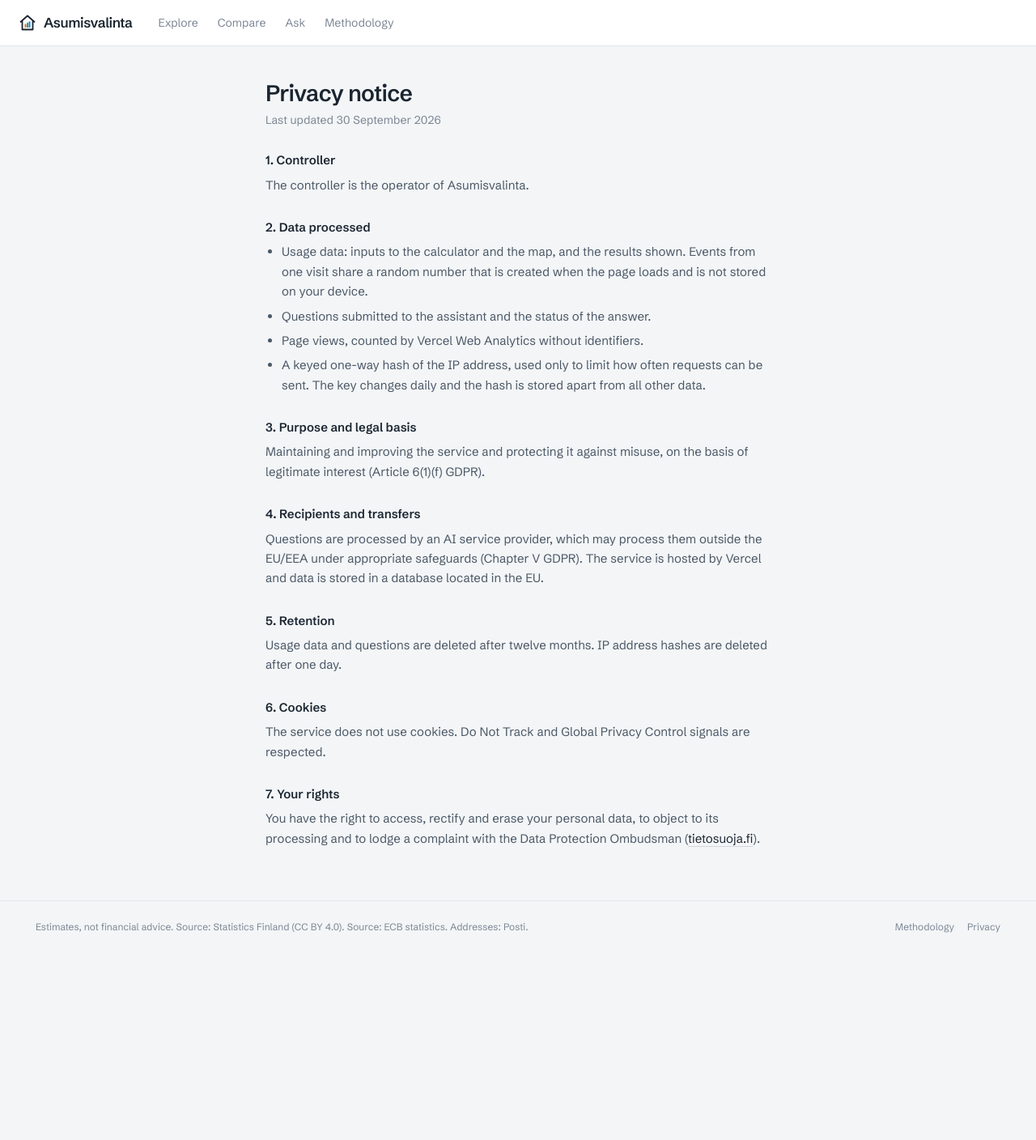
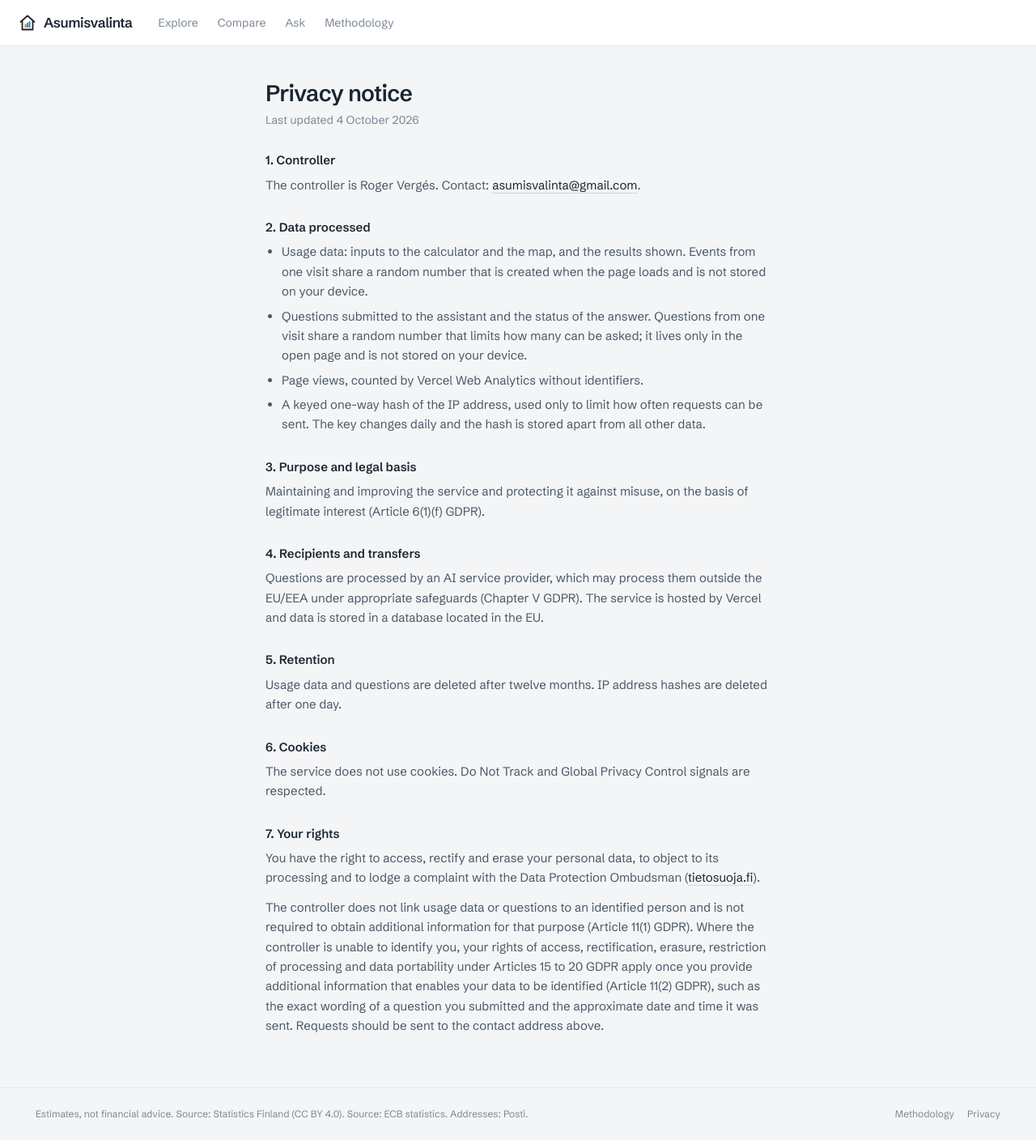
Before and after one commit to eirasroger/asumisvalinta, a Next.js app in the folder web/: page /privacy in a window 1280 px wide. Shown: the whole page at 81% size. Before the commit the page ends 1177 px from the top, so only its background shows below. Built offline with nearby package versions, Linux system fonts and the light colour scheme.

Commit message:
better privacy settings

```diff
--- a/web/src/app/ask/page.tsx
+++ b/web/src/app/ask/page.tsx
@@ -18,16 +18,12 @@ const STATUS_LABELS: Record<AskResponse["status"], string> = {
   error: "Something went wrong",
 };
 
+// Kept in memory only: nothing is stored on the device, and a reload starts a new session.
+let currentSession: string | null = null;
+
 function sessionId() {
-  try {
-    const stored = sessionStorage.getItem("asumisvalinta-session");
-    if (stored) return stored;
-    const created = crypto.randomUUID();
-    sessionStorage.setItem("asumisvalinta-session", created);
-    return created;
-  } catch {
-    return crypto.randomUUID();
-  }
+  currentSession ??= crypto.randomUUID();
+  return currentSession;
 }
 
 export default function AskPage() {
--- a/web/src/app/privacy/page.tsx
+++ b/web/src/app/privacy/page.tsx
@@ -1,26 +1,21 @@
 export const metadata = { title: "Privacy notice · Asumisvalinta" };
 
 const LINK = "text-ink underline decoration-line-strong underline-offset-4 hover:decoration-ink";
+const CONTROLLER = "Roger Vergés";
+const CONTACT = "asumisvalinta@gmail.com";
 
 export default function PrivacyPage() {
-  const contact = process.env.PRIVACY_CONTACT_EMAIL;
   return (
     <article className="mx-auto max-w-2xl px-4 pt-10 pb-16 text-[15px] leading-relaxed text-ink-2 sm:px-6">
       <h1 className="text-2xl font-semibold tracking-tight text-ink sm:text-[28px]">Privacy notice</h1>
-      <p className="mt-1 text-sm text-ink-3">Last updated 30 September 2026</p>
+      <p className="mt-1 text-sm text-ink-3">Last updated 4 October 2026</p>
 
       <Section number={1} title="Controller">
-        The controller is the operator of Asumisvalinta.
-        {contact && (
-          <>
-            {" "}
-            Contact:{" "}
-            <a className={LINK} href={`mailto:${contact}`}>
-              {contact}
-            </a>
-            .
-          </>
-        )}
+        The controller is {CONTROLLER}. Contact:{" "}
+        <a className={LINK} href={`mailto:${CONTACT}`}>
+          {CONTACT}
+        </a>
+        .
       </Section>
 
       <Section number={2} title="Data processed">
@@ -29,7 +24,10 @@ export default function PrivacyPage() {
             Usage data: inputs to the calculator and the map, and the results shown. Events from one visit share a
             random number that is created when the page loads and is not stored on your device.
           </li>
-          <li>Questions submitted to the assistant and the status of the answer.</li>
+          <li>
+            Questions submitted to the assistant and the status of the answer. Questions from one visit share a random
+            number that limits how many can be asked; it lives only in the open page and is not stored on your device.
+          </li>
           <li>Page views, counted by Vercel Web Analytics without identifiers.</li>
           <li>
             A keyed one-way hash of the IP address, used only to limit how often requests can be sent. The key
@@ -63,6 +61,14 @@ export default function PrivacyPage() {
           tietosuoja.fi
         </a>
         ).
+        <p className="mt-3">
+          The controller does not link usage data or questions to an identified person and is not required to obtain
+          additional information for that purpose (Article 11(1) GDPR). Where the controller is unable to identify you,
+          your rights of access, rectification, erasure, restriction of processing and data portability under Articles
+          15 to 20 GDPR apply once you provide additional information that enables your data to be identified (Article
+          11(2) GDPR), such as the exact wording of a question you submitted and the approximate date and time it was
+          sent. Requests should be sent to the contact address above.
+        </p>
       </Section>
     </article>
   );
```
Also changed, not shown: 1 other file (tests, documents, lock files or other folders).
